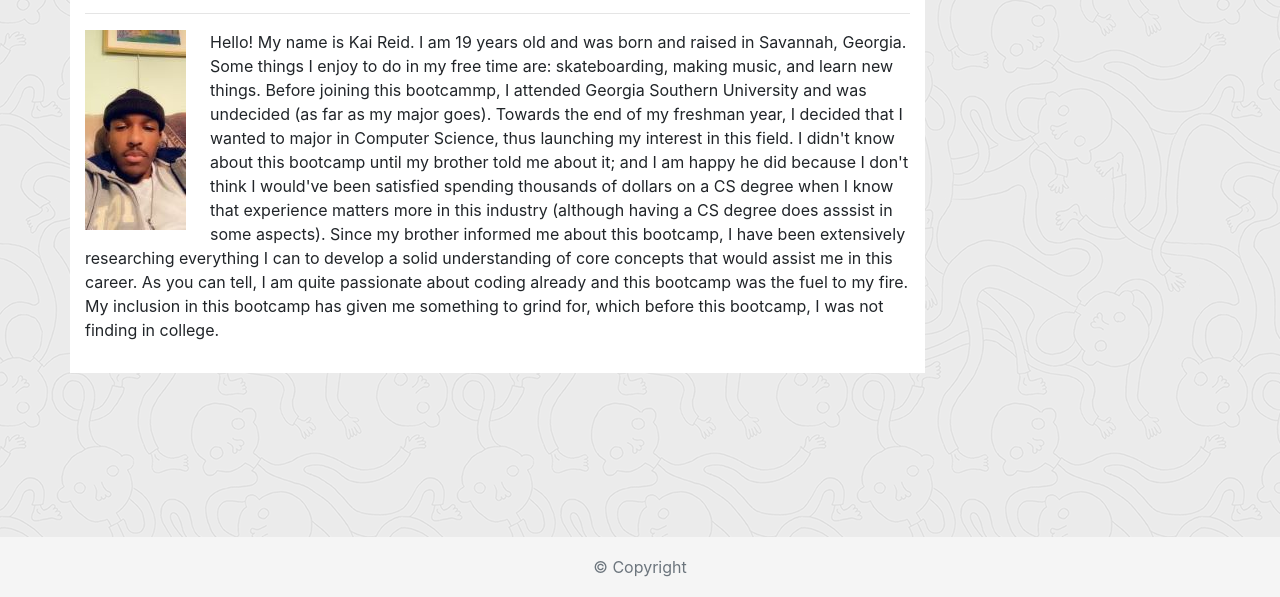
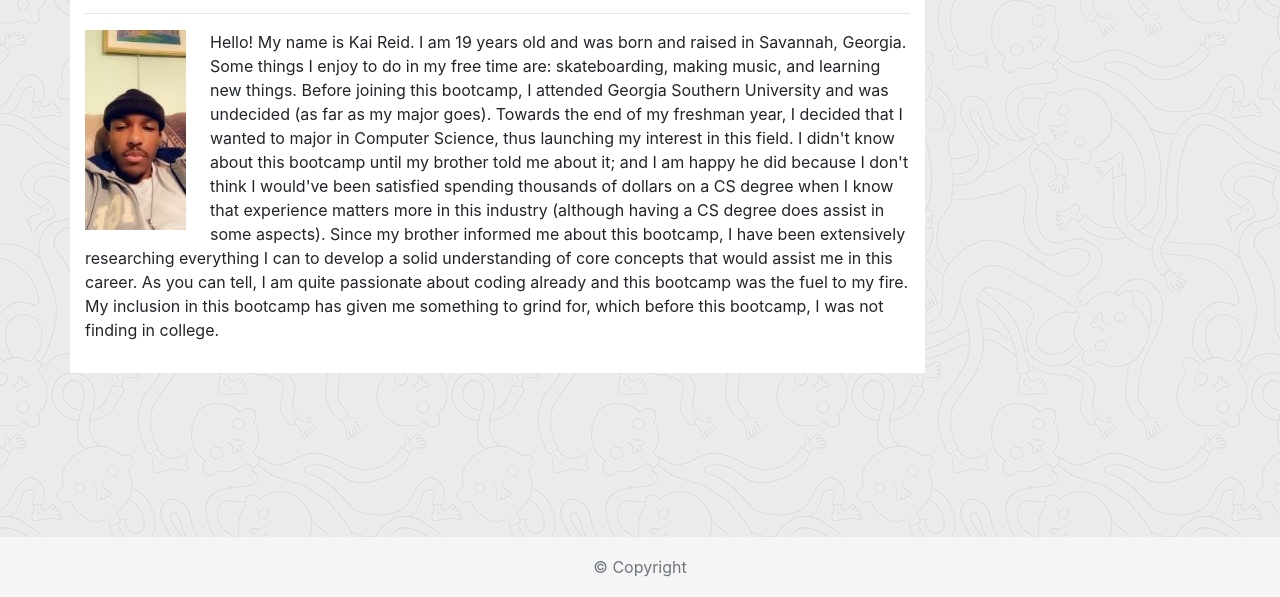
Before and after one commit to kreid333/kai-reid-responsive-portfolio, a plain HTML site: page index.html in a window 1280 px wide. Shown: the part 203-800 px from the top of the page. Drawn offline with nearby package versions, Linux system fonts and the light colour scheme.

Commit message:
fixed typos in about me

```diff
--- a/index.html
+++ b/index.html
@@ -60,11 +60,11 @@
               />
               <p>
                 Hello! My name is Kai Reid. I am 19 years old and was born and raised in Savannah, Georgia. Some things I enjoy to do in
-                my free time are: skateboarding, making music, and learn new things. Before joining this bootcammp, I attended Georgia Southern
+                my free time are: skateboarding, making music, and learning new things. Before joining this bootcamp, I attended Georgia Southern
                 University and was undecided (as far as my major goes). Towards the end of my freshman year, I decided that I wanted to major in Computer Science,
                 thus launching my interest in this field. I didn't know about this bootcamp until my brother told me about it; and I am happy
                 he did because I don't think I would've been satisfied spending thousands of dollars on a CS degree when I know that experience
-                matters more in this industry (although having a CS degree does asssist in some aspects). Since my brother informed me about
+                matters more in this industry (although having a CS degree does assist in some aspects). Since my brother informed me about
                 this bootcamp, I have been extensively researching everything I can to develop a solid understanding of core concepts that would
                 assist me in this career. As you can tell, I am quite passionate about coding already and this bootcamp was the fuel to my fire.
                 My inclusion in this bootcamp has given me something to grind for, which before this bootcamp, I was not finding in college.
```
